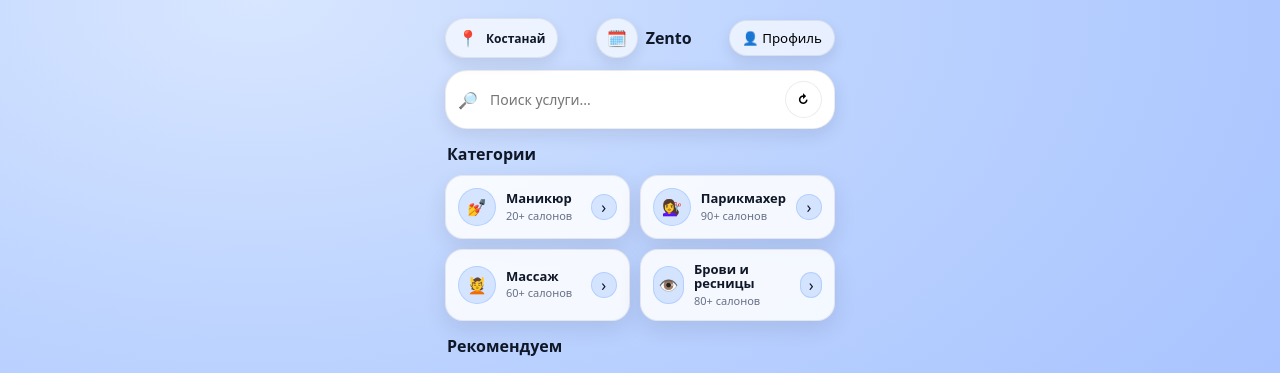
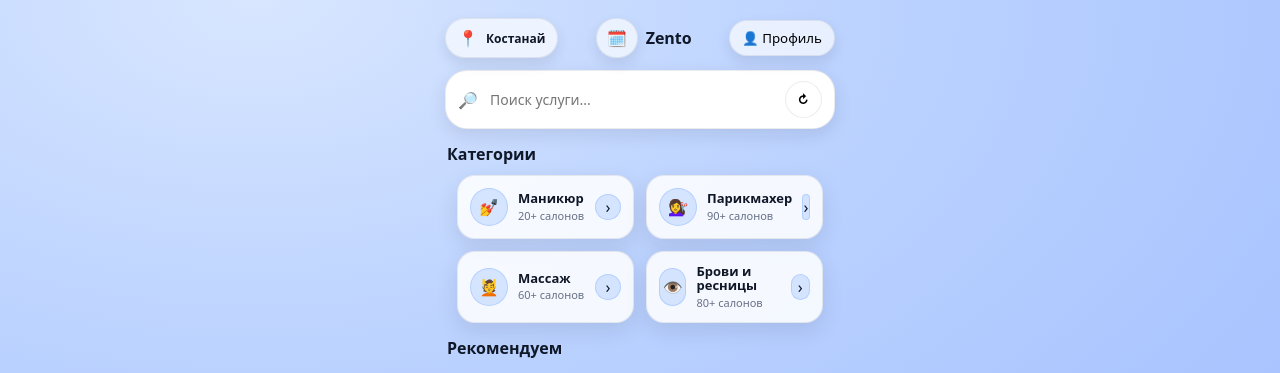
Before and after one commit to Def0lts/ZentoMVP, a React (Vite) app in the folder frontend/: page / in a window 1280 px wide. Shown: the top 373 px of the page. Built offline with nearby package versions, Linux system fonts and the light colour scheme; no server answers.

Commit message:
fix: remove horizontal scroll on home (grid + overflow)

```diff
--- a/frontend/src/App.css
+++ b/frontend/src/App.css
@@ -67,8 +67,10 @@
 
 .grid2 {
   display: grid;
-  grid-template-columns: 1fr 1fr;
-  gap: 10px;
+  grid-template-columns: repeat(2, minmax(0, 1fr));
+  gap: 12px;
+  padding: 0 12px;
+  box-sizing: border-box;
 }
 
 /* category card */
--- a/frontend/src/index.css
+++ b/frontend/src/index.css
@@ -28,6 +28,7 @@
 
 html, body {
   height: 100%;
+  overflow-x: hidden;
 }
 
 body {
```
